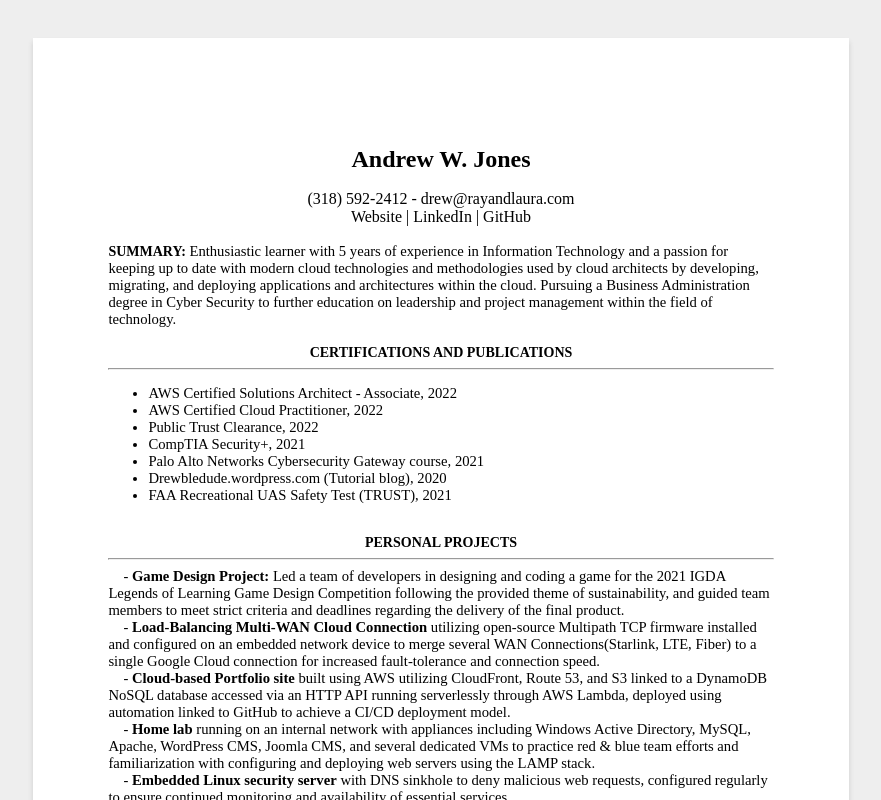
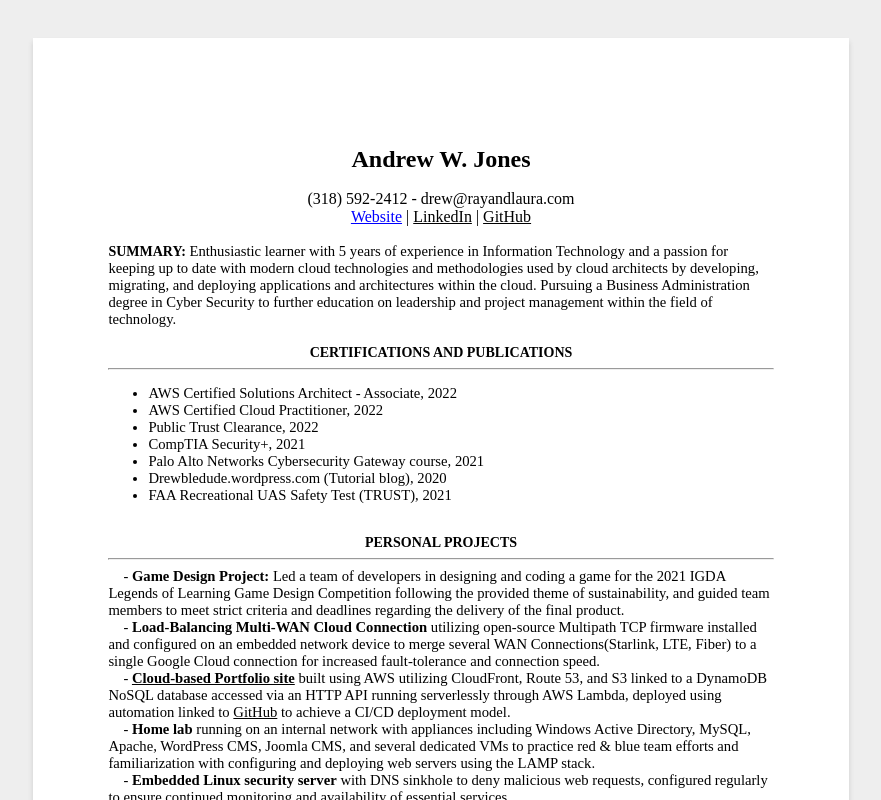
Before and after one commit to andrew-w-jones/resume, a plain HTML site: page public/resume.html in a window 1280 px wide. In both pictures the pointer is over the link "Website". Shown: the top 800 px of the page, without its empty margins (199-1080 px from the left). Drawn offline with Linux system fonts and the light colour scheme.

Commit message:
Update sheets-of-paper.css

```diff
--- a/public/sheets-of-paper.css
+++ b/public/sheets-of-paper.css
@@ -126,8 +126,13 @@ p.indent {
 /* For links in the document */
 a {
 	/* Prevent colorization or decoration */
-	text-decoration: none;
+	text-decoration: underline;
 	color: black;
+}
+a:hover {
+	/* Prevent colorization or decoration */
+	text-decoration: underline;
+	color: blue;
 }
 /* For tables in the document */
 table {
```
